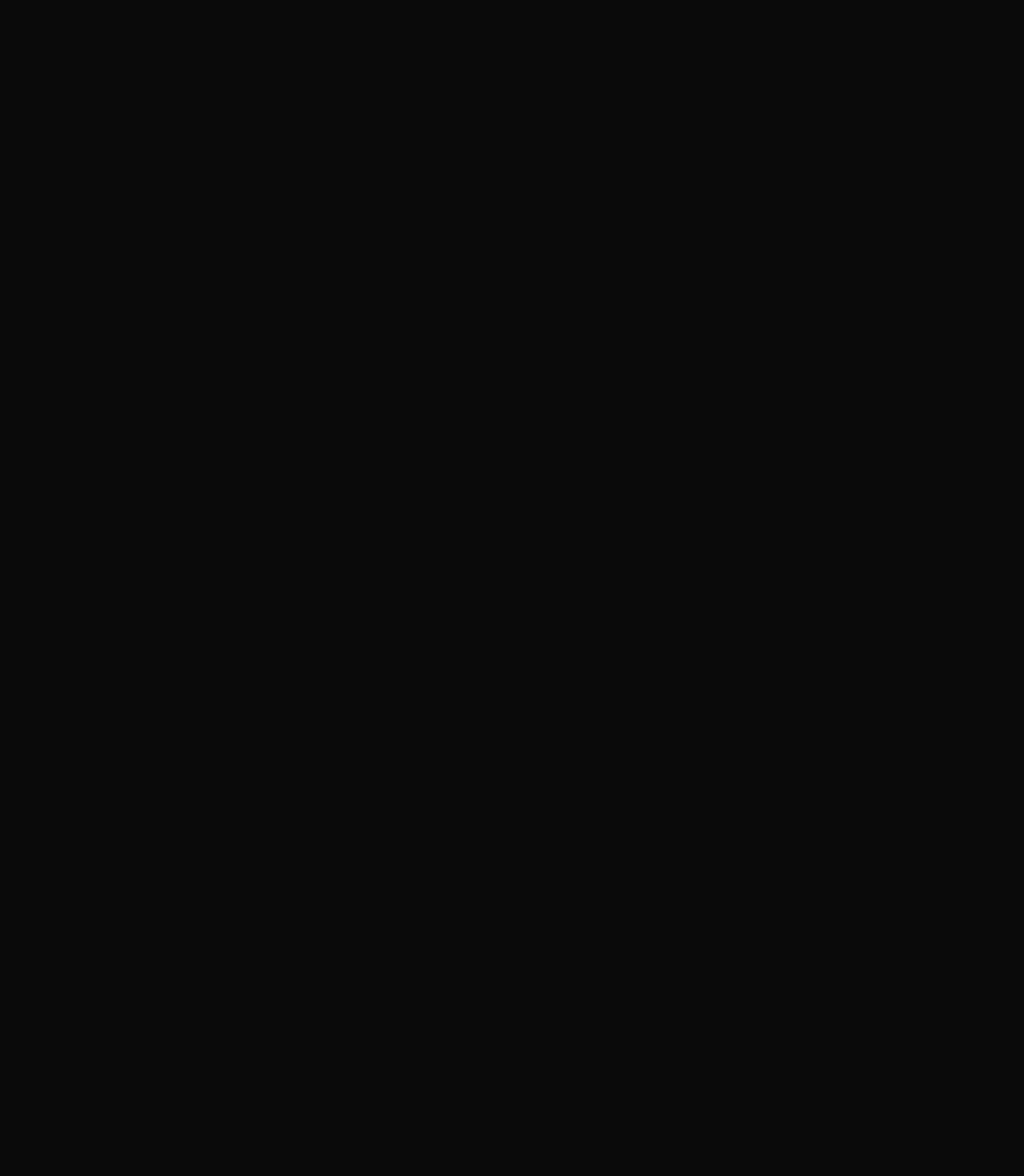
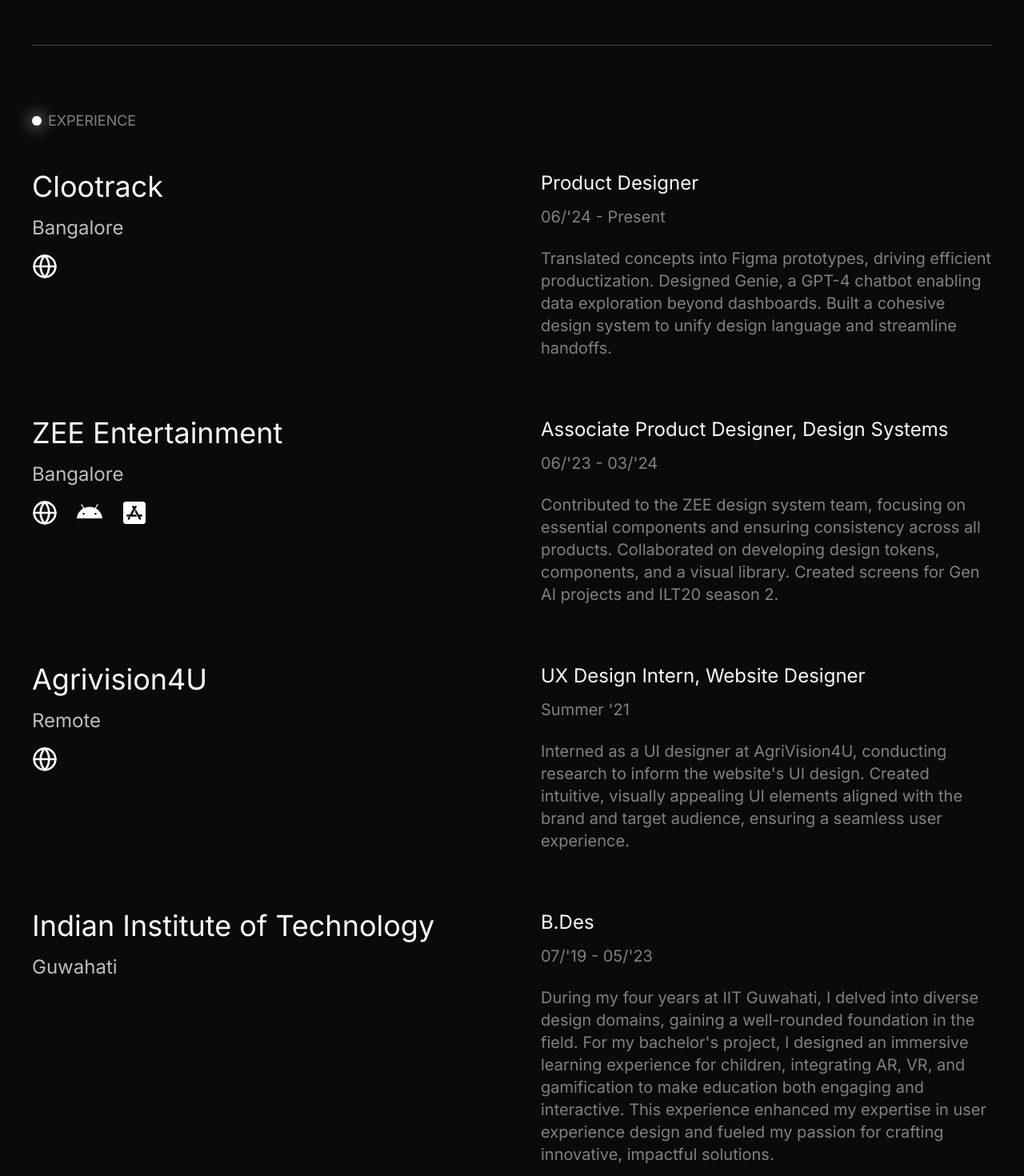
Before and after one commit to thirumurugankrishna-cloud/krish-portfolio, a Next.js app: page /about in a window 1280 px wide. Shown: the part 740-2210 px from the top of the page at 80% size. Before the commit the page ends 960 px from the top, so only its background shows below. Built offline with nearby package versions, Linux system fonts and the light colour scheme.

Commit message:
added experience section in about page

```diff
--- a/package.json
+++ b/package.json
@@ -21,6 +21,7 @@
     "next-themes": "^0.3.0",
     "react": "^18",
     "react-dom": "^18",
+    "react-icons": "^5.4.0",
     "tailwind-merge": "^2.3.0",
     "tailwindcss-animate": "^1.0.7"
   },
--- a/src/app/about/page.jsx
+++ b/src/app/about/page.jsx
@@ -1,6 +1,10 @@
+import Footer from "@/components/footer";
 import Navbar from "@/components/navbar";
+import { Globe } from "lucide-react";
 import Image from "next/image";
 import React from "react";
+
+import { FaAppStoreIos, FaAndroid } from "react-icons/fa";
 
 const AboutPage = () => {
   return (
@@ -46,7 +50,108 @@
             </div>
           </div>
         </section>
+
+        <div className=" my-20 bg-[#424242] px-10  w-full h-[1px]"></div>
+
+        <section className=" space-y-12">
+          <div className=" flex gap-2 items-center">
+            <div className=" size-3 rounded-full bg-white  shadow-[0px_0px_20px_0px]"></div>
+            <h2 className=" text-lg text-[#808080]">EXPERIENCE</h2>
+          </div>
+          <div className=" grid grid-cols-2 gap-[72px]">
+            <div className=" space-y-4">
+              <h3 className=" text-foreground text-4xl">Clootrack</h3>
+              <p className=" text-secondary-foreground text-2xl">Bangalore</p>
+              <Globe className=" text-white size-8" />
+            </div>
+            <div className=" ">
+              <h3 className=" mb-3 text-2xl text-foreground">
+                Product Designer
+              </h3>
+              <p className=" mb-6 text-teritary-foreground text-xl">
+                06/&apos;24 - Present
+              </p>
+              <p className=" text-teritary-foreground text-xl">
+                Translated concepts into Figma prototypes, driving efficient
+                productization. Designed Genie, a GPT-4 chatbot enabling data
+                exploration beyond dashboards. Built a cohesive design system to
+                unify design language and streamline handoffs.
+              </p>
+            </div>
+
+            <div className=" space-y-4">
+              <h3 className=" text-foreground text-4xl">ZEE Entertainment</h3>
+              <p className=" text-secondary-foreground text-2xl">Bangalore</p>
+              <div className=" flex gap-6">
+                <Globe className=" text-white size-8" />
+                <FaAndroid className=" text-white size-8" size={32} />
+                <FaAppStoreIos className=" text-white size-8" size={32} />
+              </div>
+            </div>
+            <div className=" ">
+              <h3 className=" mb-3 text-2xl text-foreground">
+                Associate Product Designer, Design Systems
+              </h3>
+              <p className=" mb-6 text-teritary-foreground text-xl">
+                06/&apos;23 - 03/&apos;24
+              </p>
+              <p className=" text-teritary-foreground text-xl">
+                Contributed to the ZEE design system team, focusing on essential
+                components and ensuring consistency across all products.
+                Collaborated on developing design tokens, components, and a
+                visual library. Created screens for Gen AI projects and ILT20
+                season 2.
+              </p>
+            </div>
+
+            <div className=" space-y-4">
+              <h3 className=" text-foreground text-4xl">Agrivision4U</h3>
+              <p className=" text-secondary-foreground text-2xl">Remote</p>
+              <Globe className=" text-white size-8" />
+            </div>
+            <div className=" ">
+              <h3 className=" mb-3 text-2xl text-foreground">
+                UX Design Intern, Website Designer
+              </h3>
+              <p className=" mb-6 text-teritary-foreground text-xl">
+                Summer &apos;21
+              </p>
+              <p className=" text-teritary-foreground text-xl">
+                Interned as a UI designer at AgriVision4U, conducting research
+                to inform the website&apos;s UI design. Created intuitive,
+                visually appealing UI elements aligned with the brand and target
+                audience, ensuring a seamless user experience.
+              </p>
+            </div>
+
+            <div className=" space-y-4">
+              <h3 className=" text-foreground text-4xl">
+                Indian Institute of Technology
+              </h3>
+              <p className=" text-secondary-foreground text-2xl">Guwahati</p>
+            </div>
+            <div className=" ">
+              <h3 className=" mb-3 text-2xl text-foreground">B.Des</h3>
+              <p className=" mb-6 text-teritary-foreground text-xl">
+                07/&apos;19 - 05/&apos;23
+              </p>
+              <p className=" text-teritary-foreground text-xl">
+                During my four years at IIT Guwahati, I delved into diverse
+                design domains, gaining a well-rounded foundation in the field.
+                For my bachelor&apos;s project, I designed an immersive learning
+                experience for children, integrating AR, VR, and gamification to
+                make education both engaging and interactive. This experience
+                enhanced my expertise in user experience design and fueled my
+                passion for crafting innovative, impactful solutions.
+              </p>
+            </div>
+          </div>
+        </section>
+
+        <section className=" my-24"></section>
       </main>
+
+      <Footer />
     </>
   );
 };
--- a/src/app/globals.css
+++ b/src/app/globals.css
@@ -39,7 +39,8 @@
     --primary: 0 0% 98%;
     --primary-foreground: 0 0% 9%;
     --secondary: 0 0% 14.9%;
-    --secondary-foreground: 0 0% 62%;
+    --secondary-foreground: 0 0% 74%;
+    --tertiary-foreground: 0 0% 50%;
     --muted: 0 0% 14.9%;
     --muted-foreground: 0 0% 63.9%;
     --accent: 0 0% 14.9%;
--- a/tailwind.config.js
+++ b/tailwind.config.js
@@ -30,6 +30,9 @@
         secondary: {
           DEFAULT: "hsl(var(--secondary))",
           foreground: "hsl(var(--secondary-foreground))",
+        },
+        teritary: {
+          foreground: "hsl(var(--tertiary-foreground))",
         },
         destructive: {
           DEFAULT: "hsl(var(--destructive))",
```
Also changed, not shown: 1 other file (tests, documents, lock files or other folders).
